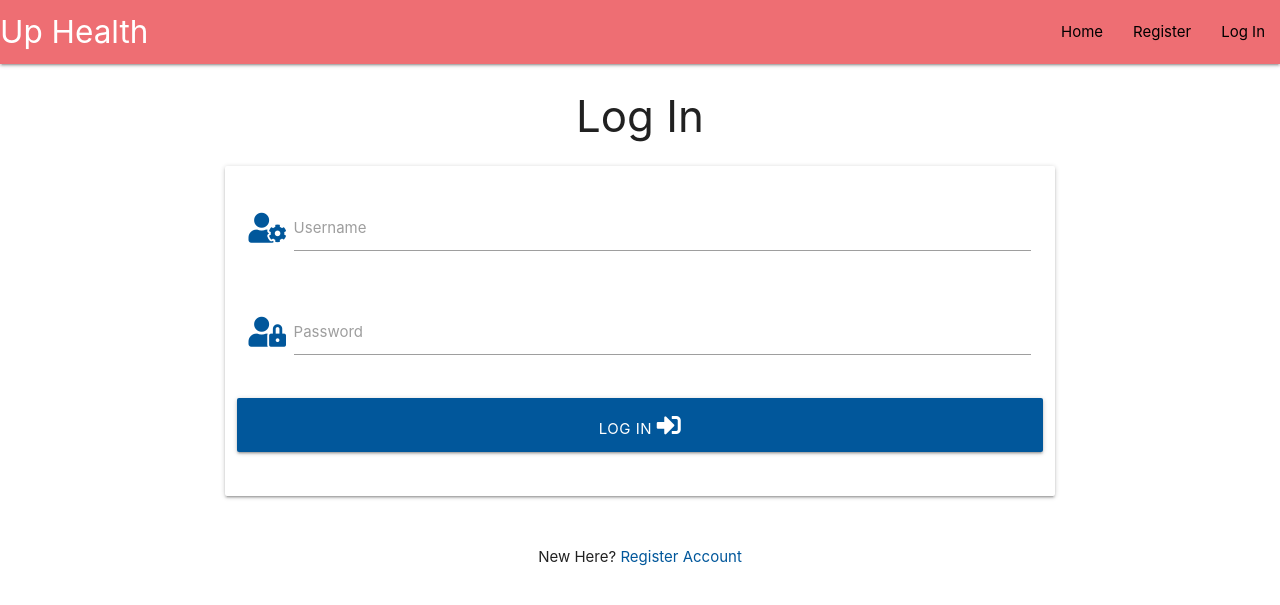
After one commit to Mattjones444/level_up-health, a Flask app: page /login in a window 1280 px wide. The commit adds this page. Shown: the top 605 px of the page. Run offline with Flask 2, Linux system fonts and the light colour scheme; some libraries are stand-ins or nearby versions.

Commit message:
Added functionality for user login and registration

```diff
--- a/level_up/routes.py
+++ b/level_up/routes.py
@@ -1,6 +1,7 @@
 from flask import render_template
 from level_up import app, db
-from flask import request,redirect,url_for
+from flask import request,redirect,url_for,flash,session
+from werkzeug.security import generate_password_hash, check_password_hash
 from level_up.models import Users, Profile, Categories, Hydration_intentions, Exercise_intentions, Sleep_intentions, Mindfulness_intentions
 
 
@@ -8,6 +9,7 @@ from level_up.models import Users, Profile, Categories, Hydration_intentions, Ex
 @app.route("/home_page")
 def home_page():
     return render_template("base.html")
+
 
 @app.route("/register", methods=["GET", "POST"])
 def register():
@@ -19,4 +21,29 @@ def register():
         db.session.add(register)
         db.session.commit()
         return redirect(url_for('register'))
+        # put the new user into 'session' cookie
+        session["user"] = request.form.get("username").lower()
+        flash("Registration Successful!")
+        return redirect(url_for("add_profile", username=session["user"]))
     return render_template("register.html")
+
+
+@app.route("/login", methods=["GET", "POST"])
+def login():
+    if request.method == "POST":
+        username = request.form.get('username')
+        password = request.form.get('password')
+
+        user = Users.query.filter_by(username=username).first()
+        if not user or not (user.password, password):
+            flash('Please check your login details and try again.')
+            return redirect(url_for("login"))
+        else:
+            return redirect(url_for("dashboard"))
+
+    return render_template("login.html")
+
+
+@app.route("/dashboard")
+def dashboard():
+    return render_template("dashboard.html")
--- a/level_up/templates/base.html
+++ b/level_up/templates/base.html
@@ -19,7 +19,7 @@
             <ul class="right hide-on-med-and-down">
                 <li><a href="{{ url_for('home_page') }}" class="black-text">Home</a></li>
                 <li><a href="{{ url_for('register') }}" class="black-text" >Register</a></li>
-                <li><a href="" class="black-text">Log In</a></li>
+                <li><a href="{{ url_for('login') }}" class="black-text">Log In</a></li>
 
             </ul>
         </div>
--- /dev/null
+++ b/level_up/templates/dashboard.html
@@ -0,0 +1,5 @@
+{% extends "base.html" %}
+{% block content %}
+
+
+{% endblock %}
--- /dev/null
+++ b/level_up/templates/login.html
@@ -0,0 +1,45 @@
+{% extends "base.html" %}
+{% block content %}
+
+    <h3 class="center-align">Log In</h3>
+
+    <div class="row">
+        <form class="col s12 m8 offset-m2" method="POST" action="{{ url_for('login') }}">
+            <div class="card-panel">
+                <!-- username -->
+                <div class="row">
+					<div class="input-field col s12">
+						<i class="fas fa-user-cog prefix light-blue-text text-darken-4"></i>
+						<input id="username" name="username" type="text" minlength="5"
+                            maxlength="15" pattern="^[a-zA-Z0-9]{5,15}$" class="validate" required>
+						<label for="username">Username</label>
+					</div>
+                </div>
+                <!-- passowrd -->
+                <div class="row">
+                    <div class="input-field col s12">
+						<i class="fas fa-user-lock prefix light-blue-text text-darken-4"></i>
+                        <input id="password" name="password" type="password" minlength="5"
+                            maxlength="15" pattern="^[a-zA-Z0-9]{5,15}$" class="validate" required>
+                        <label for="password">Password</label>
+                    </div>
+                </div>
+                <!-- login -->
+                <div class="row">
+                    <button type="submit" class="col s12 btn-large light-blue darken-4 text-shadow">
+                        Log In <i class="fas fa-sign-in-alt"></i>
+                    </button>
+                </div>
+            </div>
+        </form>
+    </div>
+
+    <div class="row">
+        <div class="col s12">
+            <p class="center-align">
+                New Here?
+                <a href="{{ url_for('register') }}" class="light-blue-text text-darken-4">Register Account</a>
+            </p>
+        </div>
+    </div>
+{% endblock %}
```
Also changed, not shown: 1 other file.
